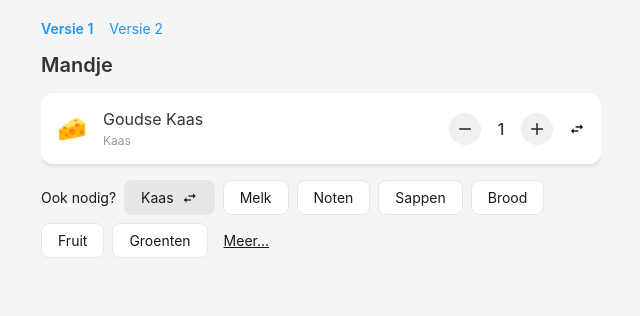
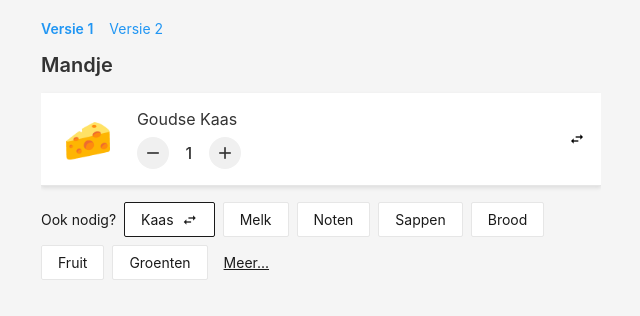
Before and after one commit to Jelmer-Crisp/mobile-ui-prototype, a React (Create React App) app: page / in a window 1280 px wide. Both pictures are taken after a click on the button "Kaas". Shown: the top 316 px of the page, without its empty margins (319-959 px from the left). Built offline with nearby package versions, Linux system fonts and the light colour scheme.

Commit message:
Updated styling to look more like the Crisp app

```diff
--- a/src/components/ProductTileList.js
+++ b/src/components/ProductTileList.js
@@ -6,13 +6,12 @@ import {
   ProductEmoji,
   ProductInfo,
   ProductName,
-  CategoryLabel,
   ProductList,
   QuantityControls,
   QuantityButton,
   QuantityDisplay
-} from './styled';
-import { ReloadIcon } from './styled';
+} from './styled/ProductComponents';
+import { ReloadIcon } from './styled/CategoryComponents';
 import { productEmojis } from '../data/groceryData';
 
 const ProductTileList = ({ products, onTileClick, onQuantityChange }) => {
@@ -46,10 +45,7 @@ const ProductTileList = ({ products, onTileClick, onQuantityChange }) => {
                 <ProductEmoji>{productEmojis[product.name]}</ProductEmoji>
                 <ProductInfo>
                   <ProductName>{product.name}</ProductName>
-                  <CategoryLabel>{product.category}</CategoryLabel>
-                </ProductInfo>
-              </ProductContent>
-              <QuantityControls $inList={true}>
+                  <QuantityControls>
                     <QuantityButton
                       onClick={(e) => handleQuantityClick(e, index, -1)}
                     >
@@ -64,6 +60,8 @@ const ProductTileList = ({ products, onTileClick, onQuantityChange }) => {
                       <span className="material-icons">add</span>
                     </QuantityButton>
                   </QuantityControls>
+                </ProductInfo>
+              </ProductContent>
               <ReloadIcon className="material-icons">
                 swap_horiz
               </ReloadIcon>
--- a/src/components/styled/CategoryComponents.js
+++ b/src/components/styled/CategoryComponents.js
@@ -1,10 +1,10 @@
 import styled from 'styled-components';
 
 export const CategoryButton = styled.button`
-  background: ${props => props.$selected ? '#E6E6E6' : 'white'};
+  background: ${props => props.$selected ? 'white' : 'white'};
   color: #1A1A1A;
-  border: 1px solid #E6E6E6;
-  border-radius: 8px;
+  border: 1px solid ${props => props.$selected ? '#1A1A1A' : '#E6E6E6'};
+  border-radius: 2px;
   padding: 8px 16px;
   margin: 0 8px 8px 0;
   font-size: 14px;
--- a/src/components/styled/ProductComponents.js
+++ b/src/components/styled/ProductComponents.js
@@ -9,22 +9,18 @@ export const Checkbox = styled.div`
 
 export const ProductTile = styled.div`
   background: white;
-  border-radius: 12px;
   padding: 16px;
-  margin-bottom: 16px;
+  width: 100%;
   box-shadow: 0 2px 4px rgba(0,0,0,0.1);
   display: flex;
   align-items: center;
-  justify-content: space-between;
   cursor: ${props => props.$clickable ? 'pointer' : 'default'};
   transition: all 0.2s ease;
+  margin-bottom: 0;
+  border-bottom: 1px solid #E6E6E6;
 
   &:active {
     ${props => props.$clickable && 'transform: scale(0.99);'}
-  }
-
-  &:last-child {
-    margin-bottom: 0;
   }
 
   &.tile-enter {
@@ -32,23 +28,20 @@ export const ProductTile = styled.div`
     transform: translateY(-10px);
     height: 0;
     padding: 0;
-    margin: 0;
   }
 
   &.tile-enter-active {
     opacity: 1;
     transform: translateY(0);
-    height: 72px;
+    height: auto;
     padding: 16px;
-    margin-bottom: 16px;
   }
 
   &.tile-exit {
     opacity: 1;
     transform: translateY(0);
-    height: 72px;
+    height: auto;
     padding: 16px;
-    margin-bottom: 16px;
   }
 
   &.tile-exit-active {
@@ -56,7 +49,6 @@ export const ProductTile = styled.div`
     transform: translateY(-10px);
     height: 0;
     padding: 0;
-    margin: 0;
   }
 `;
 
@@ -67,14 +59,14 @@ export const ProductContent = styled.div`
 `;
 
 export const ProductEmoji = styled.span`
-  font-size: 24px;
-  margin-right: 16px;
+  font-size: 40px;
+  margin: 0 24px 0 6px;
 `;
 
 export const ProductInfo = styled.div`
   display: flex;
   flex-direction: column;
-  gap: 4px;
+  gap: 8px;
 `;
 
 export const ProductName = styled.div`
@@ -87,14 +79,15 @@ export const CategoryLabel = styled.div`
 `;
 
 export const ProductList = styled.div`
-  margin-bottom: 16px;
+  display: flex;
+  flex-direction: column;
+  width: 100%;
 `;
 
 export const QuantityControls = styled.div`
   display: flex;
   align-items: center;
   gap: 8px;
-  ${props => props.$inList && 'margin-right: 16px;'}
 `;
 
 export const QuantityButton = styled.button`
```
Lines whose indentation alone changed are shown as unchanged.
